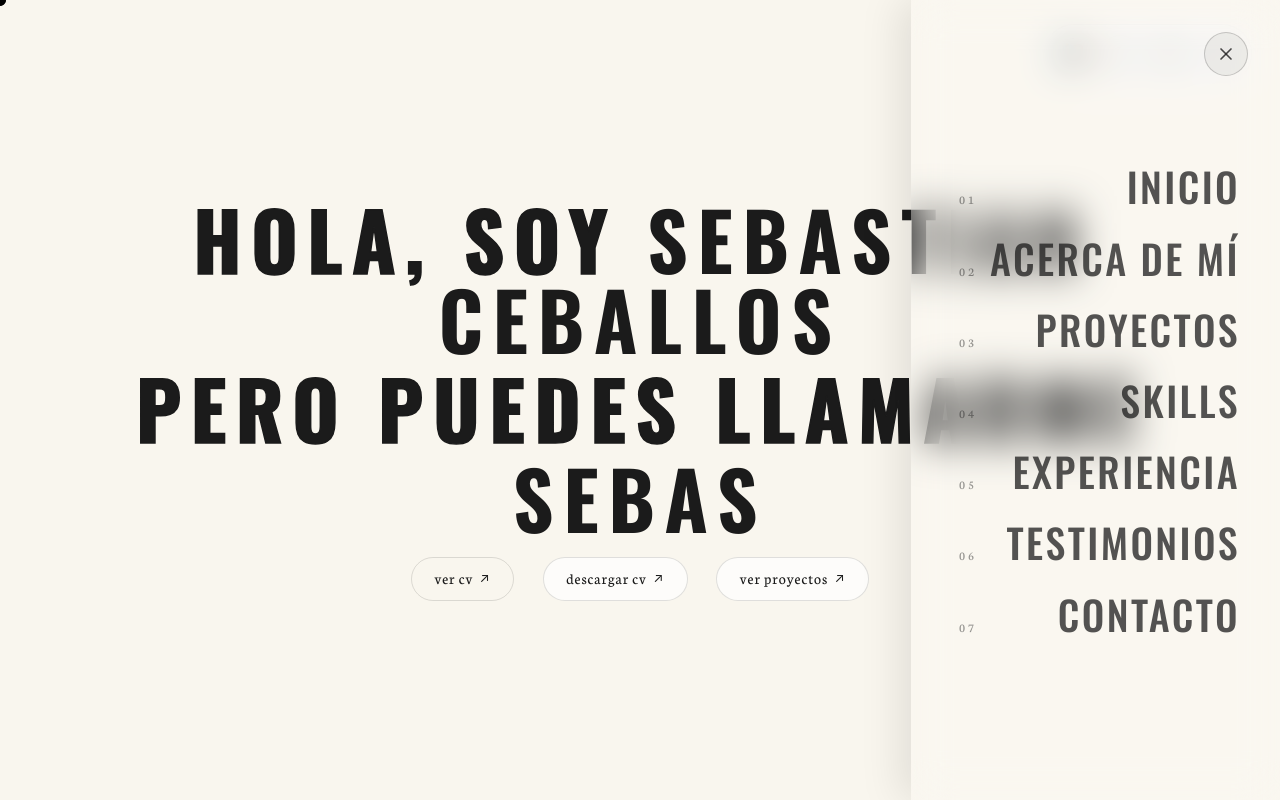
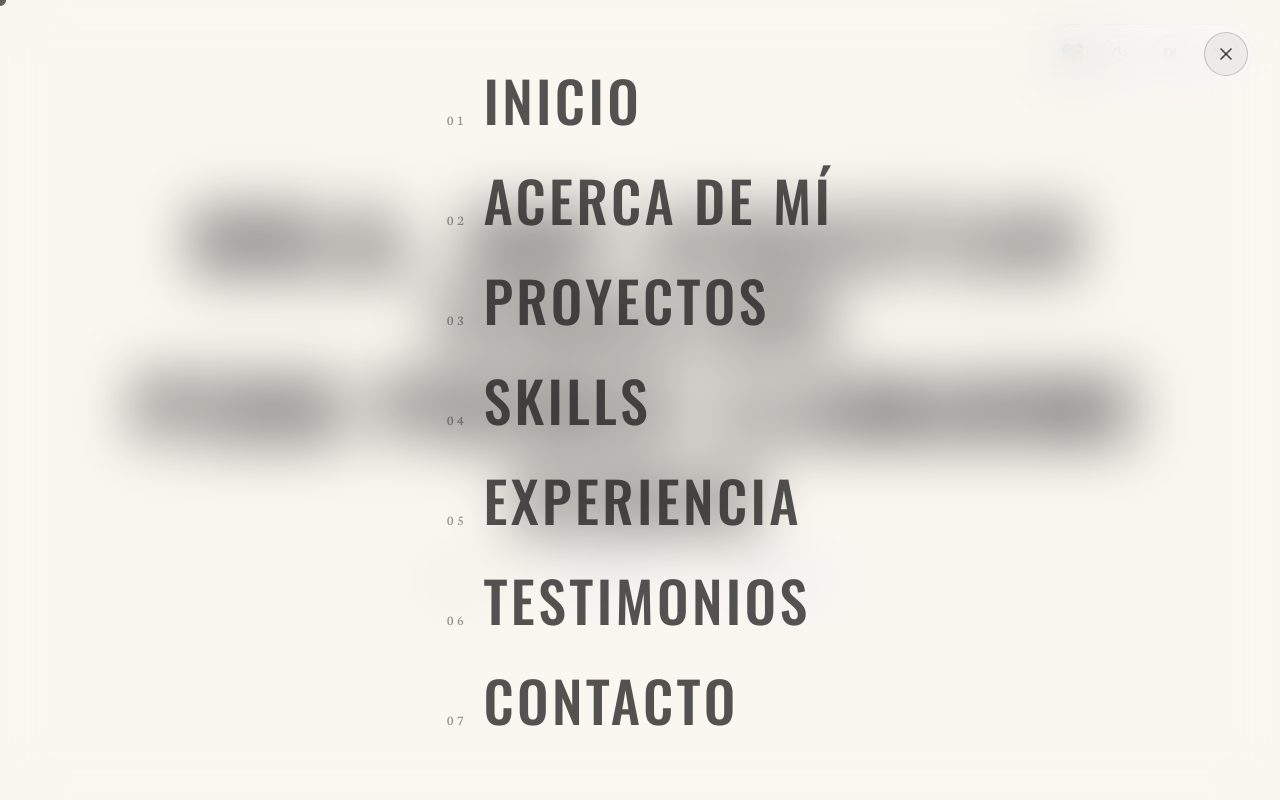
Before and after one commit to SebasC1801/CV_Sebas, a Next.js app: page / in a window 1280 px wide. Both pictures are taken after a click on the button 1220 px from the left and 54 px from the top of the page. Built offline with nearby package versions, Linux system fonts and the light colour scheme.

Commit message:
cambios en el sidebar

```diff
--- a/app/globals.css
+++ b/app/globals.css
@@ -178,33 +178,25 @@ html[data-theme="light"] .header-icon:hover {
 
 .menu-floating {
   position: fixed;
-  right: 0;
-  top: 0;
-  bottom: 0;
-  width: auto;
-  min-width: 280px;
-  max-width: 380px;
+  inset: 0;
   z-index: 100;
   display: flex;
   flex-direction: column;
-  align-items: flex-end;
+  align-items: center;
   justify-content: center;
-  padding: 2rem 1.5rem 2rem 2rem;
+  padding: 2rem;
   background: rgba(255, 255, 255, 0.15);
-  backdrop-filter: blur(20px);
-  box-shadow: -10px 0 40px rgba(0, 0, 0, 0.1);
+  backdrop-filter: blur(30px);
 }
 
 @media screen and (min-width: 768px) {
   .menu-floating {
-    min-width: 350px;
-    padding: 2rem 2.5rem 2rem 3rem;
+    padding: 2rem;
   }
 }
 
 html[data-theme="dark"] .menu-floating {
-  background: rgba(14, 20, 40, 0.3);
-  box-shadow: -10px 0 40px rgba(0, 0, 0, 0.5);
+  background: rgba(14, 20, 40, 0.85);
 }
 
 .menu-close-btn {
@@ -245,25 +237,24 @@ html[data-theme="dark"] .menu-close-btn:hover {
 
 .menu-list {
   display: grid;
-  gap: 0.7rem;
+  gap: 1rem;
   margin: 0;
   padding: 0;
   list-style: none;
-  text-align: right;
+  text-align: left;
 }
 
 .menu-item {
-  display: grid;
-  grid-template-columns: auto 1fr;
+  display: flex;
   align-items: baseline;
-  gap: 0.8rem;
-  justify-items: end;
+  gap: 1rem;
+  justify-content: flex-start;
 }
 
 .menu-index {
   font-family: var(--font-neuton), "Neuton", var(--font-apple);
   letter-spacing: 0.24em;
-  font-size: 0.8rem;
+  font-size: 0.9rem;
   color: rgba(27, 27, 27, 0.4);
 }
 
@@ -275,7 +266,7 @@ html[data-theme="dark"] .menu-index {
   font-family: var(--font-oswald), "Oswald", sans-serif;
   text-transform: uppercase;
   letter-spacing: 0.06em;
-  font-size: 1.8rem;
+  font-size: 2.5rem;
   font-weight: 500;
   color: rgba(238, 242, 255, 0.85);
   text-decoration: none;
@@ -285,7 +276,7 @@ html[data-theme="dark"] .menu-index {
 
 @media screen and (min-width: 768px) {
   .menu-link {
-    font-size: 2.5rem;
+    font-size: 3.5rem;
   }
 }
 
--- a/app/src/components/HeaderMenu.tsx
+++ b/app/src/components/HeaderMenu.tsx
@@ -87,10 +87,10 @@ export default function HeaderMenu() {
         {open && (
           <motion.nav
             className="menu-floating"
-            initial={{ opacity: 0, x: 24 }}
-            animate={{ opacity: 1, x: 0 }}
-            exit={{ opacity: 0, x: 24 }}
-            transition={{ duration: 0.35, ease: [0.16, 1, 0.3, 1] }}
+            initial={{ opacity: 0 }}
+            animate={{ opacity: 1 }}
+            exit={{ opacity: 0 }}
+            transition={{ duration: 0.3, ease: [0.16, 1, 0.3, 1] }}
           >
             <button
               className="menu-close-btn"
@@ -104,9 +104,9 @@ export default function HeaderMenu() {
                 <motion.li
                   key={item.index}
                   className="menu-item"
-                  initial={{ opacity: 0, x: 16 }}
-                  animate={{ opacity: 1, x: 0 }}
-                  transition={{ duration: 0.35, ease: [0.16, 1, 0.3, 1] }}
+                  initial={{ opacity: 0, y: 16 }}
+                  animate={{ opacity: 1, y: 0 }}
+                  transition={{ duration: 0.35, delay: Number(item.index) * 0.05, ease: [0.16, 1, 0.3, 1] }}
                 >
                   <span className="menu-index">{item.index}</span>
                   <a
```
